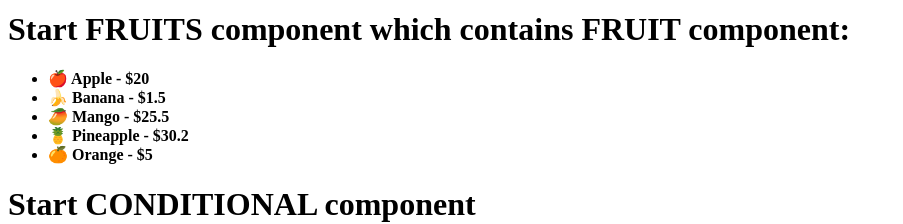
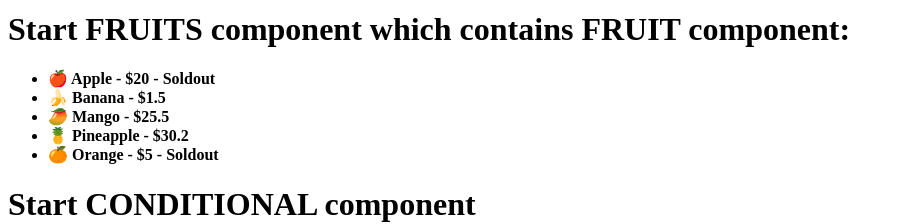
Before and after one commit to moh-gomaa/react-starter, a React (Vite) app: page / in a window 1280 px wide. Shown: the part 254-478 px from the top of the page, without its empty margins (0-903 px from the left). Built offline with nearby package versions, Linux system fonts and the light colour scheme.

Commit message:
-Implement the use of ternary operator inside component.

```diff
--- a/src/components/Fruit.jsx
+++ b/src/components/Fruit.jsx
@@ -1,8 +1,8 @@
-export default function Fruit({ name, emoji, price }) {
+export default function Fruit({ name, emoji, price, soldout }) {
   return (
     <li>
       <strong>
-        {emoji} {name} - ${price}
+        {emoji} {name} - ${price} {soldout ? "- Soldout" : ""}
       </strong>
     </li>
   );
--- a/src/components/Fruits.jsx
+++ b/src/components/Fruits.jsx
@@ -2,18 +2,24 @@ import Fruit from "./Fruit";
 
 export function Fruits() {
   const fruits = [
-    { name: "Apple", emoji: "🍎", price: 20 },
-    { name: "Banana", emoji: "🍌", price: 1.5 },
-    { name: "Mango", emoji: "🥭", price: 25.5 },
-    { name: "Pineapple", emoji: "🍍", price: 30.2 },
-    { name: "Orange", emoji: "🍊", price: 5 },
+    { name: "Apple", emoji: "🍎", price: 20, soldout: true },
+    { name: "Banana", emoji: "🍌", price: 1.5, soldout: false },
+    { name: "Mango", emoji: "🥭", price: 25.5, soldout: false },
+    { name: "Pineapple", emoji: "🍍", price: 30.2, soldout: false },
+    { name: "Orange", emoji: "🍊", price: 5, soldout: true },
   ];
   return (
     <div>
       <h1>Start FRUITS component which contains FRUIT component:</h1>
       <ul>
-        {fruits.map(({ name, emoji, price }) => (
-          <Fruit key={name} name={name} emoji={emoji} price={price} />
+        {fruits.map((fruit) => (
+          <Fruit
+            key={fruit.name}
+            name={fruit.name}
+            emoji={fruit.emoji}
+            price={fruit.price}
+            soldout={fruit.soldout}
+          />
         ))}
       </ul>
     </div>
```
